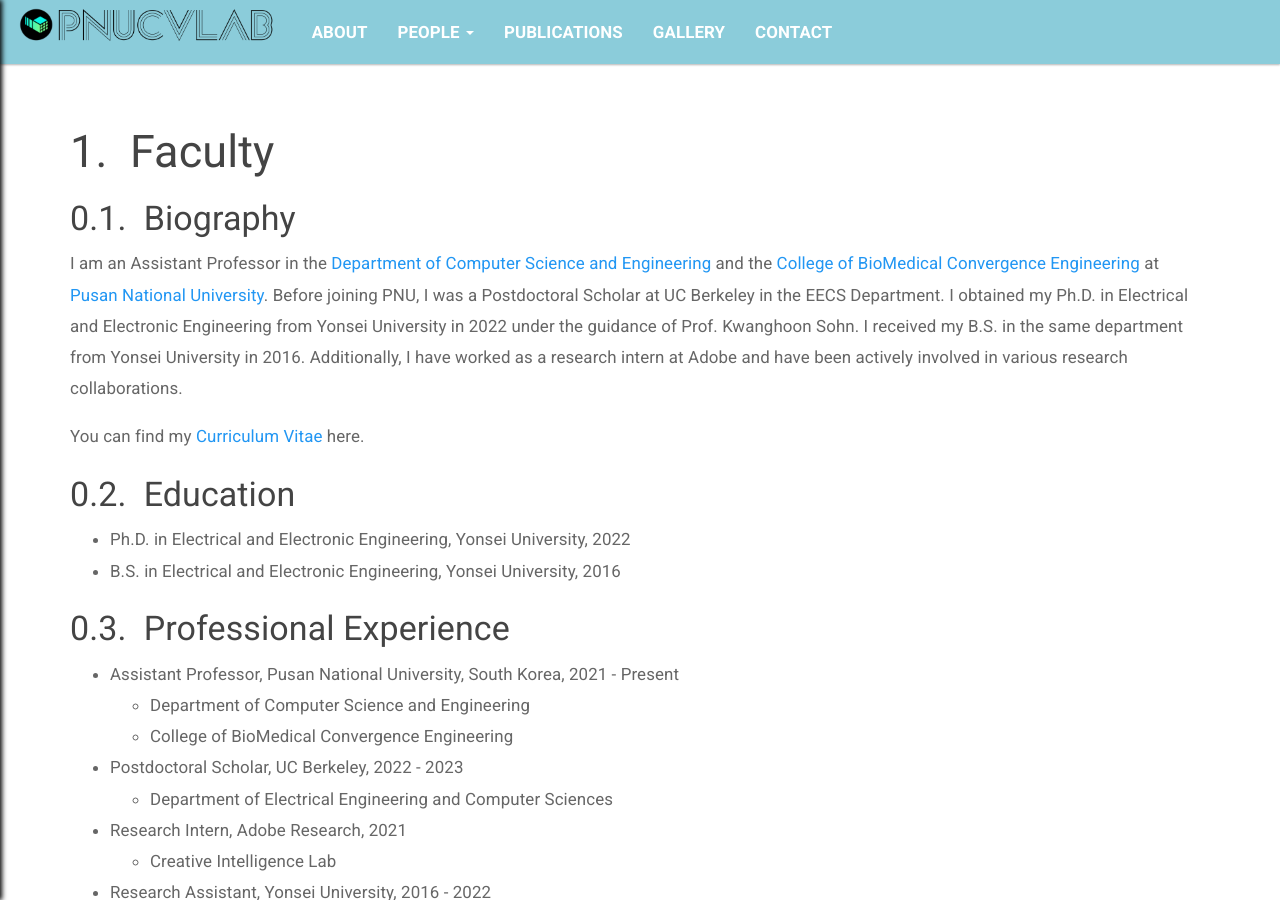
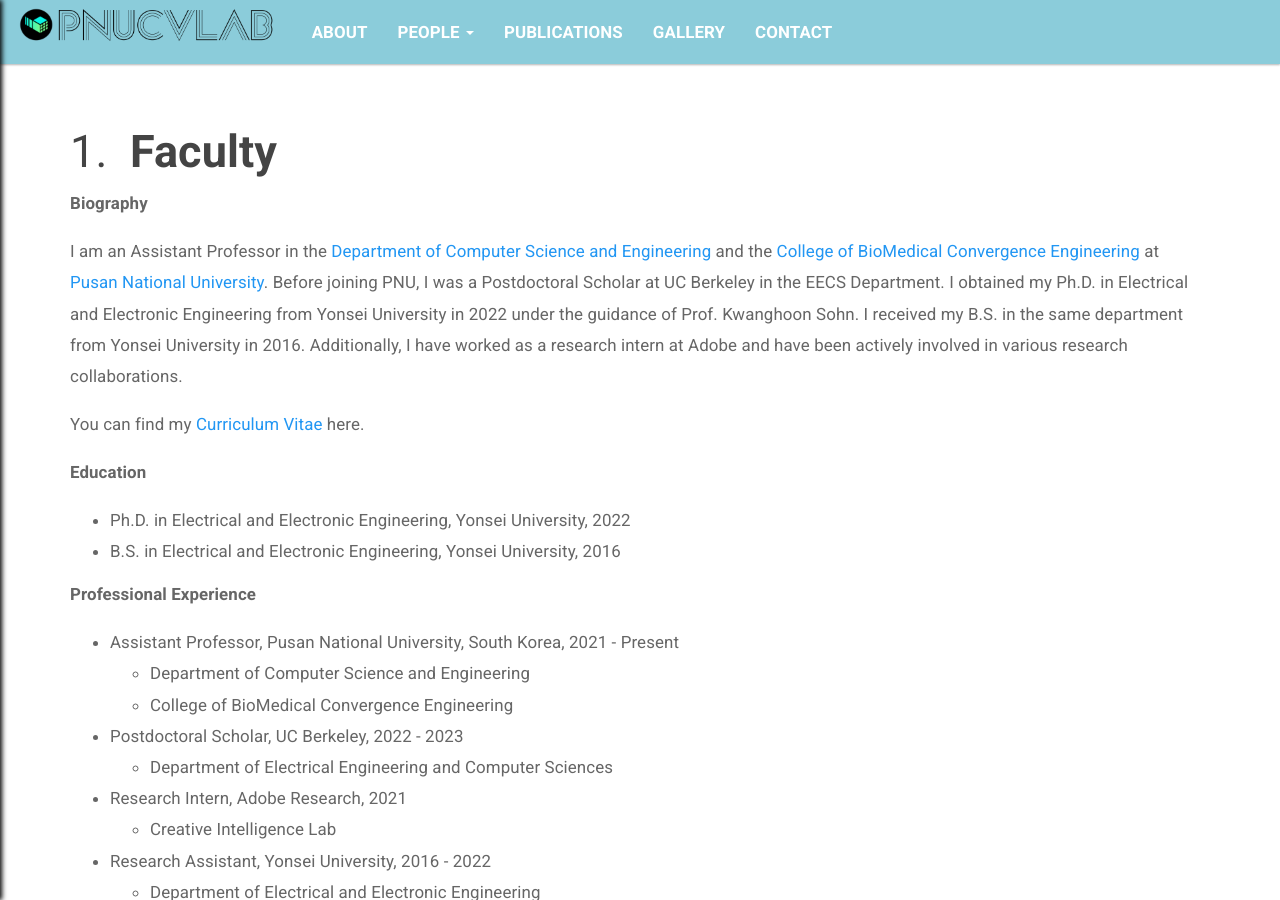
Before and after one commit to pnucvlab/pnucvlab.github.io, a Jekyll site: the page built from pages/people/faculty.md, in a window 1280 px wide and 900 px high. Built offline with Jekyll 4.4.1, drawn with Linux system fonts in a browser that asks for light colours.

```diff
--- a/pages/people/faculty.md
+++ b/pages/people/faculty.md
@@ -4,18 +4,18 @@ title: Faculty
 permalink: /people/faculty/
 ---
 
-## Faculty
+<h2><strong>Faculty</strong></h2>
 
-### Biography
+<p><strong>Biography</strong></p>
 I am an Assistant Professor in the [Department of Computer Science and Engineering](https://cse.pusan.ac.kr/cse/index.do) and the [College of BioMedical Convergence Engineering](https://bce.pusan.ac.kr/bce/index.do) at [Pusan National University](https://www.pusan.ac.kr/kor/Main.do). Before joining PNU, I was a Postdoctoral Scholar at UC Berkeley in the EECS Department. I obtained my Ph.D. in Electrical and Electronic Engineering from Yonsei University in 2022 under the guidance of Prof. Kwanghoon Sohn. I received my B.S. in the same department from Yonsei University in 2016. Additionally, I have worked as a research intern at Adobe and have been actively involved in various research collaborations.
 
-You can find my [Curriculum Vitae](/assets/files/cv_srj.pdf "CV") here.
+You can find my [Curriculum Vitae]({{ site.baseurl }}/assets/files/cv_srj.pdf) here.
 
-### Education
+<p><strong>Education</strong></p>
 * Ph.D. in Electrical and Electronic Engineering, Yonsei University, 2022
 * B.S. in Electrical and Electronic Engineering, Yonsei University, 2016
 
-### Professional Experience
+<p><strong>Professional Experience</strong></p>
 * Assistant Professor, Pusan National University, South Korea, 2021 - Present
   * Department of Computer Science and Engineering
   * College of BioMedical Convergence Engineering
@@ -26,14 +26,14 @@ You can find my [Curriculum Vitae](/assets/files/cv_srj.pdf "CV") here.
 * Research Assistant, Yonsei University, 2016 - 2022
   * Department of Electrical and Electronic Engineering
 
-### Professional Activity
+<p><strong>Professional Activity</strong></p>
 * Reviewer: CVPR 2020-2022, ICCV 2021, ECCV 2022, NeurIPS 2020-2022, ICLR 2021-2023, ICML 2021-2022, ACCV 2020-2022, WACV 2021-2022, Pattern Recognition, Neurocomputing
 
-### Service
+<p><strong>Service</strong></p>
 * Local Arrangements Chair, KCCV 2024
 * Reviewer for CVPR, ICCV, ECCV, NeurIPS, ICML, ICLR, TPAMI, and others.
 
-### Teaching
+<p><strong>Teaching</strong></p>
 * 2025 Spring: Introduction to Computer Vision, Advanced Computer Vision
 * 2024 Fall: Introduction to Electric and Electronic Engineering, Programming for Deep Learning
 * 2024 Spring: Discrete Mathematics, Introduction to Data Science, Advanced Computer Vision
```
